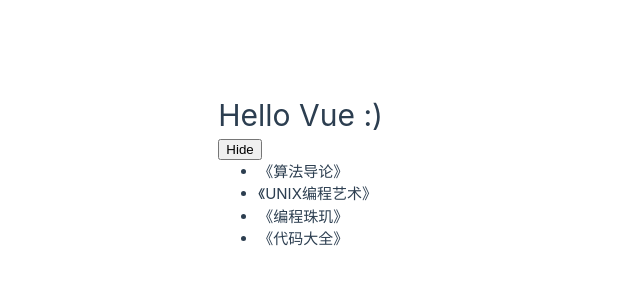
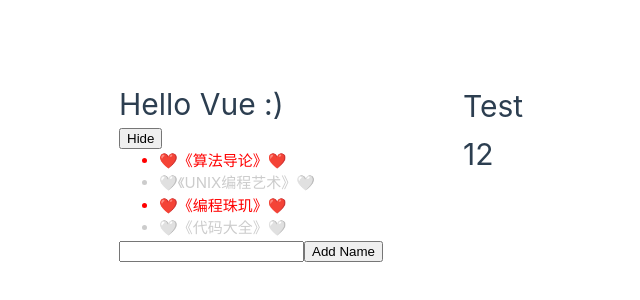
Before and after one commit to sajeed11/Learn-Vue.js, a Vue app in the folder learn/: page / in a window 1280 px wide. Shown: the part 228-528 px from the top of the page, without its empty margins (177-817 px from the left). Built offline with nearby package versions, Linux system fonts and the light colour scheme.

Commit message:
Props Practice and More

```diff
--- a/learn/src/App.vue
+++ b/learn/src/App.vue
@@ -1,6 +1,6 @@
 <script setup>
 import CounterComponent from './components/CounterComponent.vue';
-
+import PropComponent from './components/PropComponent.vue';
 
 </script>
 
@@ -8,6 +8,12 @@ import CounterComponent from './components/CounterComponent.vue';
   <header>
     <CounterComponent />
   </header>
+
+  <main>
+    <div class="wrapper">
+      <PropComponent dumb="Test" numb="12"/>
+    </div>
+  </main>
 </template>
 
 <style scoped>
--- a/learn/src/components/CounterComponent.vue
+++ b/learn/src/components/CounterComponent.vue
@@ -9,34 +9,67 @@
 
         <div v-if = "showBooks">
             <ul>
-                <li v-for="book in books" :key="book.id">
-                    {{ book.name }}
-                </li>
+                    <li v-for="book in books" :key="book.id" :class="{is_fav: book.isFav, is_not_fav: !book.isFav}" @click="toggleIsFav(book)">
+                            {{ book.name }}
+                    </li>
             </ul>
         </div>
+
+        <input type="text" ref="name">
+        <button @click="addName">Add Name</button>
     </div>
 </template>
-<script>
-export default {
-    data() {
-        return {
-            books: [
-                { id: 1, name: '《算法导论》' },
-                { id: 2, name: '《UNIX编程艺术》' },
-                { id: 3, name: '《编程珠玑》' },
-                { id: 4, name: '《代码大全》' },
-            ],
-            showBooks: true,
-        }
-    },
+<script setup>
 
-    methods: {
-        toggleShow() {
-            this.showBooks = !this.showBooks
-        }
-    }
+    import { ref } from 'vue'
+
+const books = ref(
+    [
+        { id: 1, name: '《算法导论》', isFav: true },
+        { id: 2, name: '《UNIX编程艺术》', isFav: false },
+        { id: 3, name: '《编程珠玑》', isFav: true },
+        { id: 4, name: '《代码大全》', isFav: false },
+    ]
+);
+
+const showBooks = ref(true);
+
+const name = ref(null)
+
+function toggleShow() {
+    showBooks.value = !showBooks.value;
+}
+
+function toggleIsFav(book) {
+    book.isFav = !book.isFav;
+}
+
+function addName() {
+    console.log(name.value.value);
 }
 </script>
-<style lang="">
+<style>
+    .is_fav {
+        color: red;
+    }
 
+    .is_fav::before {
+        content: '❤️';
+    }
+
+    .is_fav::after {
+        content: '❤️';
+    }
+
+    .is_not_fav {
+        color: #ccc;
+    }
+
+    .is_not_fav::before {
+        content: '🤍';
+    }
+
+    .is_not_fav::after {
+        content: '🤍';
+    }
 </style>
--- /dev/null
+++ b/learn/src/components/PropComponent.vue
@@ -0,0 +1,15 @@
+<template >
+    <div>
+        <h1>{{ dumb }}</h1>
+        <h1>{{ numb }}</h1>
+    </div>
+</template>
+<script setup>
+    const props = defineProps({
+        dumb: String,
+        numb: Number
+    })
+</script>
+<style scoped>
+
+</style>
```
